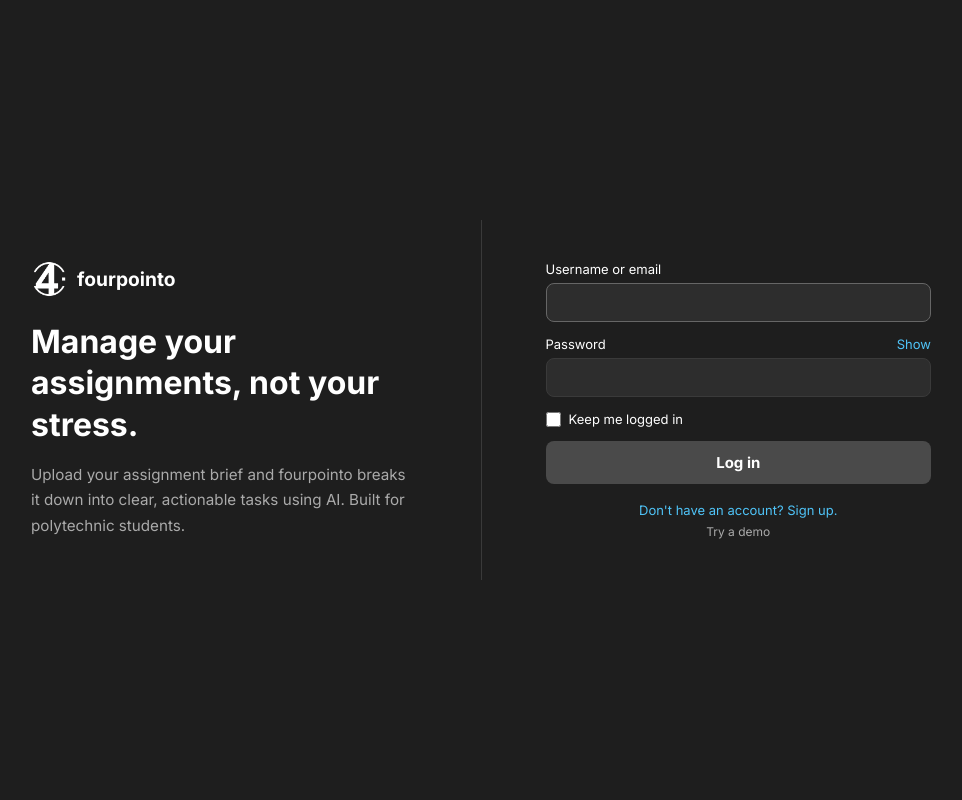
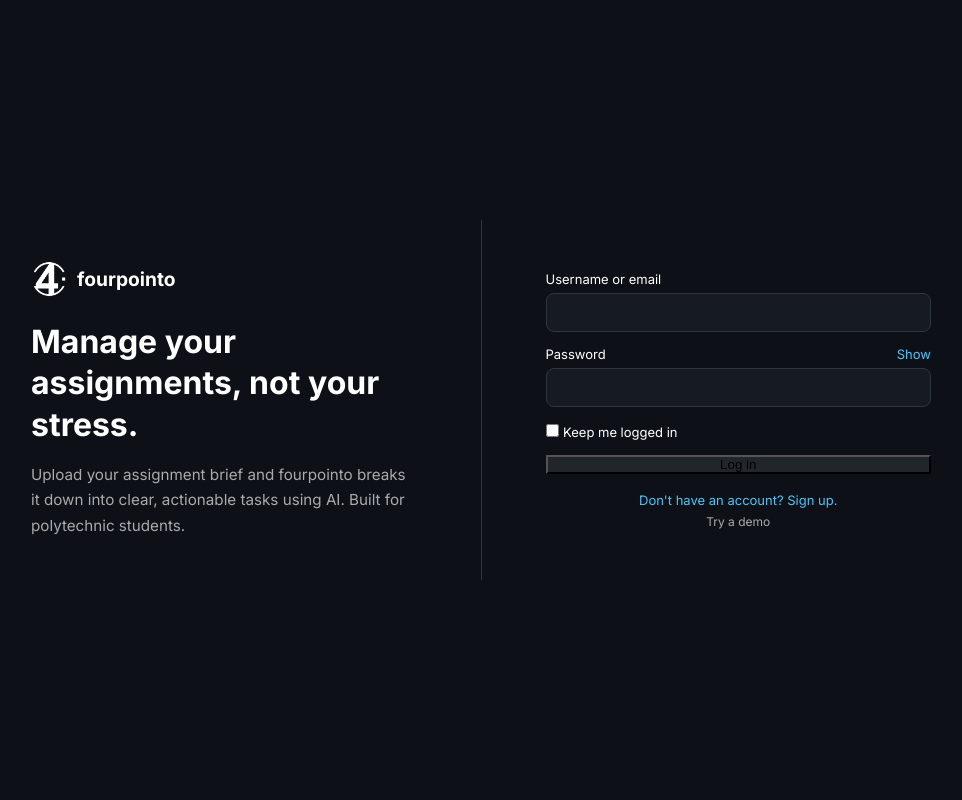
Before and after one commit to Zeyrian/fourpointo, a Flask app: page /landing in a window 1280 px wide. Shown: the whole page, without its empty margins (159-1121 px from the left). Run offline with Flask 3, Linux system fonts and the light colour scheme.

Commit message:
UI Update

```diff
--- a/static/landing.css
+++ b/static/landing.css
@@ -1,7 +1,7 @@
 *, *::before, *::after { box-sizing: border-box; margin: 0; padding: 0; }
 
 body {
-  background: #1e1e1e;
+  background: #0d1117;
   color: #fff;
   font-family: 'Inter', sans-serif;
   min-height: 100vh;
@@ -104,40 +104,23 @@ input[type="password"] {
   transition: border-color 0.15s;
 }
 
-input[type="text"]:focus,
-input[type="password"]:focus {
-  border-color: #666;
+input[type="text"],
+input[type="password"] {
+  background: #161b22;
+  border: 1px solid #30363d;
 }
 
-.checkbox-row {
-  display: flex;
-  align-items: center;
-  gap: 8px;
-  font-size: 13px;
-}
-
-input[type="checkbox"] {
-  width: 15px;
-  height: 15px;
-  accent-color: #4fc3f7;
-  cursor: pointer;
+.divider {
+  background: #30363d;
 }
 
 .btn-login {
-  background: #4a4a4a;
-  color: #fff;
-  border: none;
-  border-radius: 8px;
-  padding: 12px;
-  font-size: 15px;
-  font-weight: 600;
-  font-family: 'Inter', sans-serif;
-  cursor: pointer;
-  transition: background 0.15s;
-  width: 100%;
+  background: #21262d;
 }
 
-.btn-login:hover { background: #5a5a5a; }
+.btn-login:hover {
+  background: #30363d;
+}
 
 .error-msg {
   background: #3a1a1a;
```
